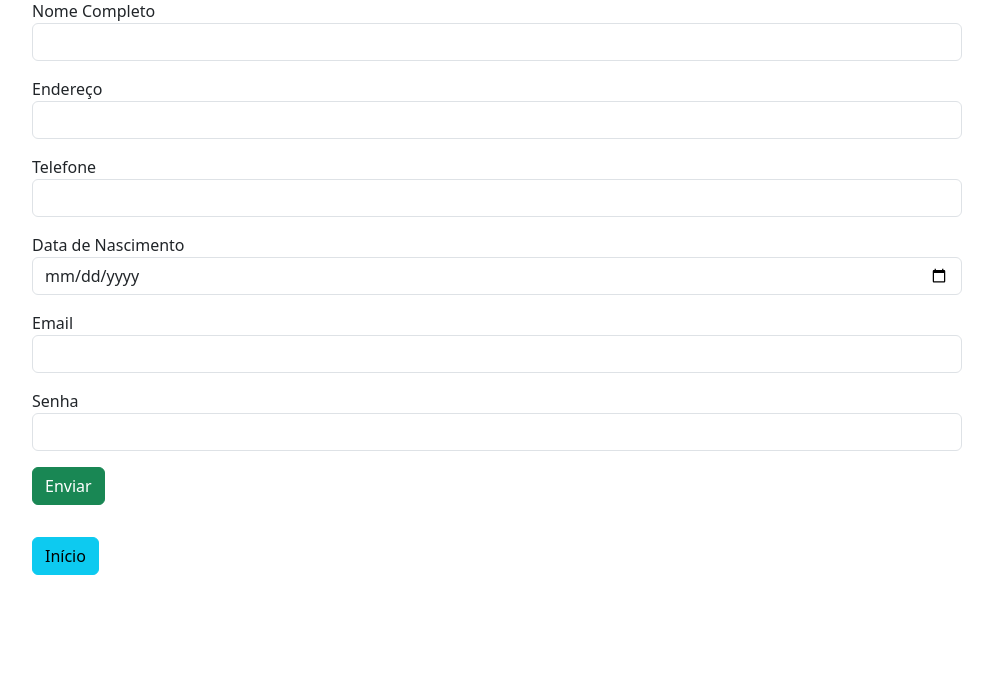
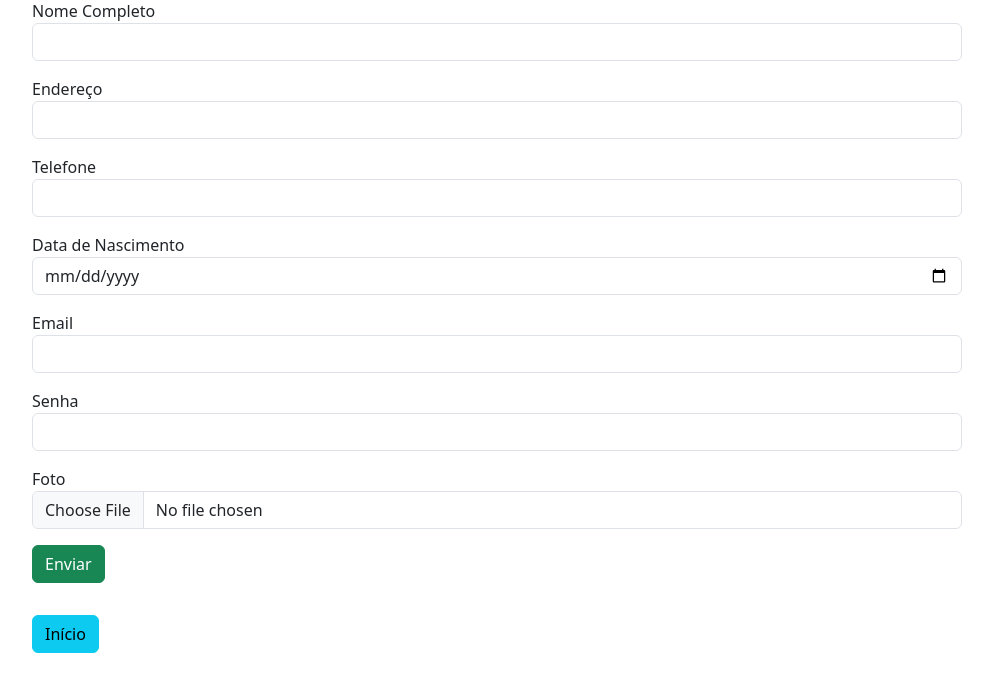
Before and after one commit to kyoleht/crud-empresa, a PHP site: page /cadastro.php in a window 1280 px wide. Shown: the part 57-749 px from the top of the page, without its empty margins (50-1043 px from the left). Run offline with PHP 8.4, Linux system fonts and the light colour scheme.

Commit message:
Adição de foto no cadastro

```diff
--- a/cadastro.php
+++ b/cadastro.php
@@ -14,7 +14,7 @@
         <div class="row">
             <div class="col">
                 <h1>Cadastro</h1>
-                <form action="cadastro_script.php" method="POST">
+                <form action="cadastro_script.php" method="POST" enctype="multipart/form-data">
                     <div class="mb-3 row">
                         <div class="form-group mb-3">
                             <label for="nome">Nome Completo</label>
@@ -53,6 +53,12 @@
                             </div>
                         </div>
                         <div class="form-group mb-3">
+                            <label for="foto">Foto</label>
+                            <div class="col-sm-10">
+                                <input type="file" class="form-control" name="foto" accept=".jpg">
+                            </div>
+                        </div>
+                        <div class="form-group mb-3">
                             <input type="submit" class="btn btn-success" value="Enviar">
                         </div>
                     </div>
```
